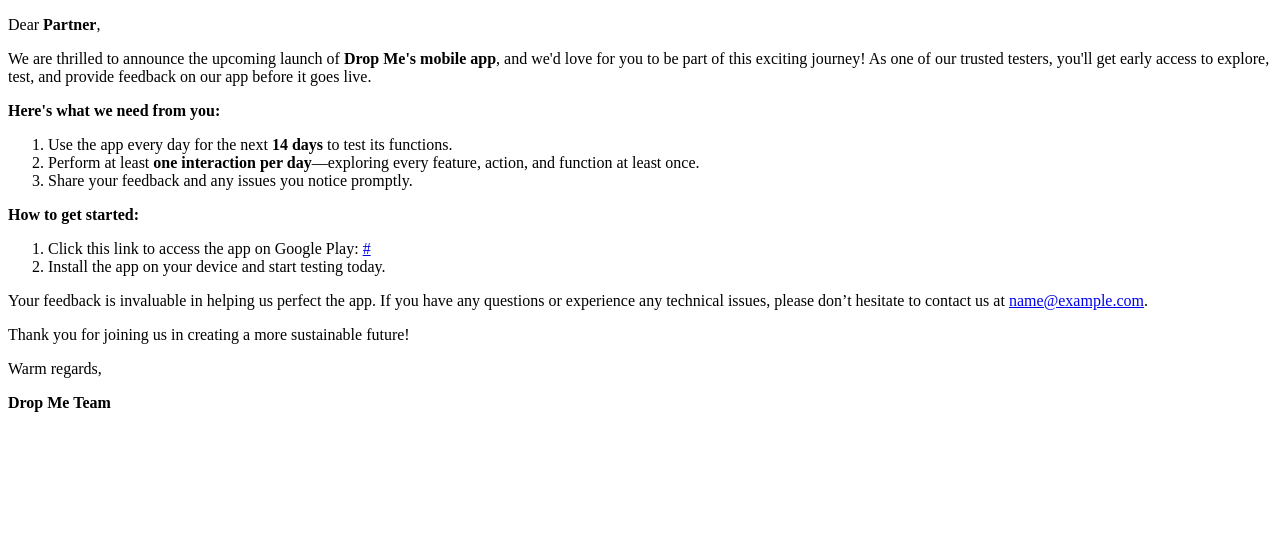
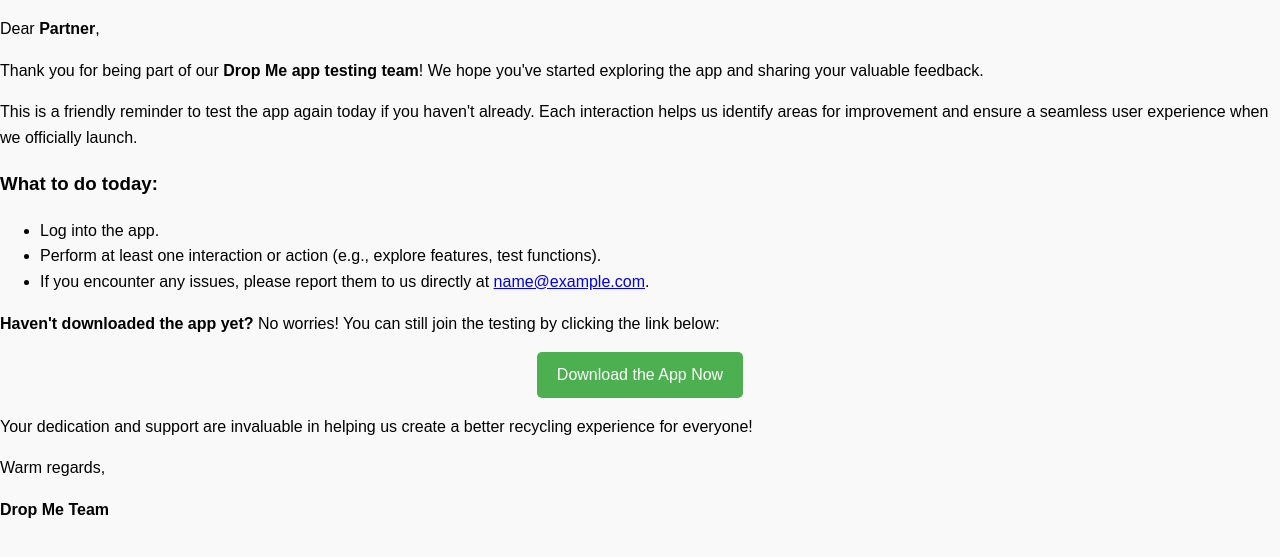
Before and after one commit to ahmedsaeed102/dropme, a Django app: template templates/download_app.html in a window 1280 px wide. Shown: the top 557 px of the page. Run offline with Django 4.2, Linux system fonts and the light colour scheme; the template is opened without the code that fills it: most values are stand-ins (such as "Sample title", 1, 10 or a date in 2020); parts of the project's set-up code (start-up, migrations or seed data) failed here and were passed over.

Commit message:
update download email

```diff
--- a/templates/download_app.html
+++ b/templates/download_app.html
@@ -1,34 +1,34 @@
 <!DOCTYPE html>
-<html>
+<html lang="en">
 <head>
-    <title>Invitation to Test the Drop Me App</title>
+    <meta charset="UTF-8">
+    <meta name="viewport" content="width=device-width, initial-scale=1.0">
+    <title>Reminder Email</title>
 </head>
-<body>
-    <p>Dear <strong>Partner</strong>,</p>
-    <p>
-        We are thrilled to announce the upcoming launch of <strong>Drop Me's mobile app</strong>, and we'd love for you to be part of this exciting journey!
-        As one of our trusted testers, you'll get early access to explore, test, and provide feedback on our app before it goes live.
-    </p>
-    <p><strong>Here's what we need from you:</strong></p>
-    <ol>
-        <li>Use the app every day for the next <strong>14 days</strong> to test its functions.</li>
-        <li>Perform at least <strong>one interaction per day</strong>—exploring every feature, action, and function at least once.</li>
-        <li>Share your feedback and any issues you notice promptly.</li>
-    </ol>
-    <p><strong>How to get started:</strong></p>
-    <ol>
-        <li>Click this link to access the app on Google Play:
-            <a href="{{ testing_link }}" target="_blank">{{ testing_link }}</a>
-        </li>
-        <li>Install the app on your device and start testing today.</li>
-    </ol>
-    <p>
-        Your feedback is invaluable in helping us perfect the app.
-        If you have any questions or experience any technical issues, please don’t hesitate to contact us at
-        <a href="mailto:{{ support_email }}">{{ support_email }}</a>.
-    </p>
-    <p>Thank you for joining us in creating a more sustainable future!</p>
-    <p>Warm regards,</p>
-    <p><strong>Drop Me Team</strong></p>
+<body style="font-family: Arial, sans-serif; line-height: 1.6; background-color: #f9f9f9; margin: 0; padding: 0;">
+        <p>Dear <b>Partner</b>,</p>
+        <p>Thank you for being part of our <b>Drop Me app testing team</b>! We hope you've started exploring the app and sharing your valuable feedback.</p>
+
+        <p>This is a friendly reminder to test the app again today if you haven't already. Each interaction helps us identify areas for improvement and ensure a seamless user experience when we officially launch.</p>
+
+        <h3>What to do today:</h3>
+        <ul>
+            <li>Log into the app.</li>
+            <li>Perform at least one interaction or action (e.g., explore features, test functions).</li>
+            <li>If you encounter any issues, please report them to us directly at <a href="mailto:{{ support_email }}">{{ support_email }}</a>.</li>
+        </ul>
+
+        <p><b>Haven't downloaded the app yet?</b> No worries! You can still join the testing by clicking the link below:</p>
+        <p style="text-align: center;">
+            <a href="{{ testing_link }}" style="display: inline-block; padding: 10px 20px; color: #ffffff; background-color: #4CAF50; text-decoration: none; border-radius: 5px; font-size: 16px;">
+                Download the App Now
+            </a>
+        </p>
+
+        <p>Your dedication and support are invaluable in helping us create a better recycling experience for everyone!</p>
+
+        <p>Warm regards,</p>
+        <p><b>Drop Me Team</b></p>
+    </div>
 </body>
 </html>
```
Also changed, not shown: machine_api/cron.py (+52 -48 lines).
